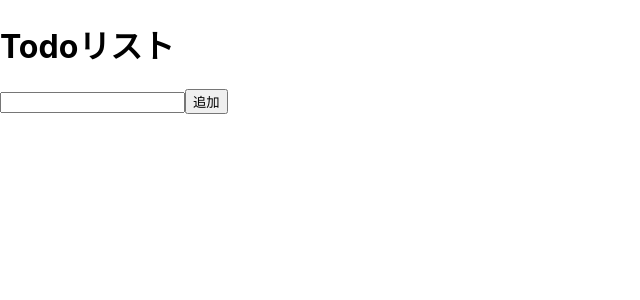
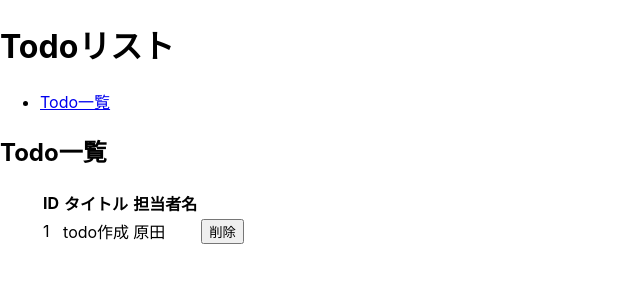
Before and after one commit to Yutaroe/react-todo, a React (Create React App) app: page / in a window 1280 px wide. Shown: the top 300 px of the page, without its empty margins (0-640 px from the left). Built offline with nearby package versions, Linux system fonts and the light colour scheme.

Commit message:
リストの表示機能と削除機能を追加

```diff
--- a/package.json
+++ b/package.json
@@ -9,6 +9,7 @@
     "react": "^17.0.2",
     "react-dom": "^17.0.2",
     "react-redux": "^7.2.4",
+    "react-router-dom": "^5.2.0",
     "react-scripts": "4.0.3",
     "web-vitals": "^1.1.2"
   },
--- a/src/components/App.js
+++ b/src/components/App.js
@@ -1,40 +1,25 @@
-import React, {useState} from "react"
-import { useDispatch, useSelector } from 'react-redux'
-import {addTodo} from '../actions'
-import {deleteTodo} from '../actions'
+import React from "react"
+import {TodoList} from  './todoList'
+import {BrowserRouter as Router,Switch,Route,Link} from 'react-router-dom'
 
-const todoSelector = state => state.addTodo
+const App = () => {
+  return(
+    <Router>
+      <div>
+        <h1>Todoリスト</h1>
+        <nav>
+          <ul>
+            <li>
+              <Link to='/'>Todo一覧</Link>
+            </li>
+          </ul>
+        </nav>
+      </div>
 
-const App = (props) => {
-  const [word, setWord] = useState('')
-
-  const todo = useSelector(todoSelector)
-  const dispatch = useDispatch()
-
-  const todoList = todo.map((todo, index) => {
-    return <li key={index}>
-      {todo}
-      <button onClick={() => dispatch(deleteTodo(index))}>削除</button>
-    </li>
-  })
-
-  const setTodo = event => {
-    setWord(event.target.value)
-  }
-
-  const addTodo2 = () => {
-    dispatch(addTodo(word))
-    setWord('')
-  }
-
-  return(
-    <React.Fragment>
-      <h1>Todoリスト</h1>
-      <input type="text" value={ word } onChange={setTodo}></input><button　onClick={addTodo2}>追加</button>
-      <ul>
-        {todoList}
-      </ul>
-    </React.Fragment>
+      <Switch>
+        <Route path='/' component={TodoList} />
+      </Switch>
+    </Router>
   )
 }
 
--- /dev/null
+++ b/src/components/todoList.js
@@ -0,0 +1,55 @@
+import React from "react"
+import { useDispatch, useSelector } from 'react-redux'
+import { deleteTodo} from '../actions'
+
+const todoSelector = state => state.addTodo.todos
+
+export const TodoList = (props) => {
+//   const [word, setWord] = useState('')
+
+  const todos = useSelector(todoSelector)
+  const dispatch = useDispatch()
+
+  const todoList = todos.map((todo, index) => {
+    return (
+        <table key={index}>
+            <thead>
+                <tr>
+                    <th>ID</th>
+                    <th>タイトル</th>
+                    <th>担当者名</th>
+                    <th></th>
+                </tr>
+            </thead>
+            <tbody>
+                <tr>
+                    <td>{todo.id}</td>
+                    <td>{todo.title}</td>
+                    <td>{todo.manager}</td>
+                    <td><button onClick={() => dispatch(deleteTodo(index))}>削除</button></td>
+                </tr>
+            </tbody>
+        </table>
+    )
+  })
+
+//   const setTodo = event => {
+//     setWord(event.target.value)
+//   }
+
+//   const addTodo2 = () => {
+//     if(word === '') return
+//     dispatch(addTodo(word))
+//     setWord('')
+//   }
+
+  return(
+    <React.Fragment>
+      <h2>Todo一覧</h2>
+      {/* <input type="text" value={ word } onChange={setTodo}></input><button　onClick={addTodo2}>追加</button> */}
+      <ul>
+        {todoList}
+      </ul>
+    </React.Fragment>
+  )
+}
--- a/src/reducers/addTodo.js
+++ b/src/reducers/addTodo.js
@@ -1,16 +1,21 @@
 import {ADDTODO} from '../actions'
 import {DELETETODO} from '../actions'
 
-const initialState = []
+const initialState = {
+    todos:[
+        {id:1, title:'todo作成', manager:'原田'}
+    ]
+}
 
 const addList = (state = initialState, action) => {
     switch(action.type){
         case ADDTODO:
             return [...state,action.addtodo]
         case DELETETODO:
-            const deleteTodo = [...state]
+            const deleteTodo = state.todos.slice()
+            console.log(deleteTodo)
             deleteTodo.splice(action.index,1)
-            return deleteTodo
+            return {todos:deleteTodo}
         default:
             return state
     }
```
Also changed, not shown: 1 other file (tests, documents, lock files or other folders).
